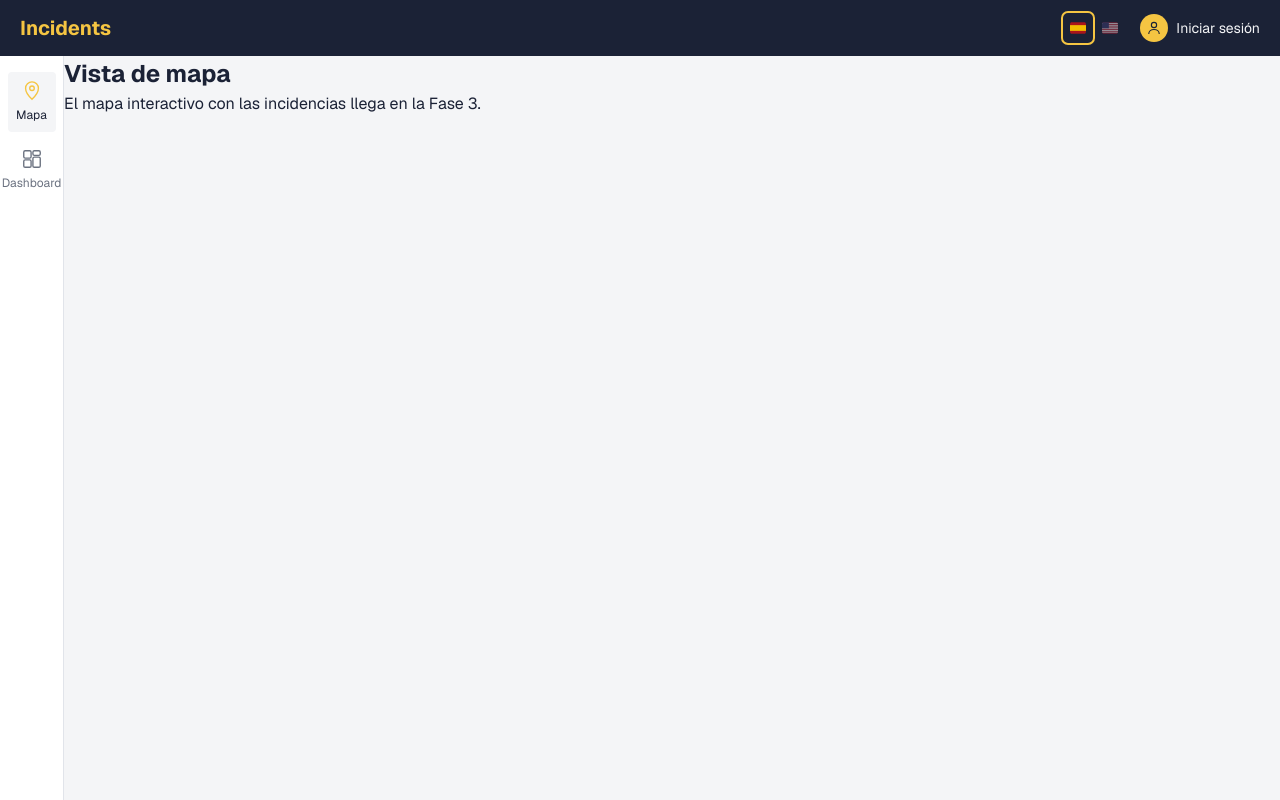
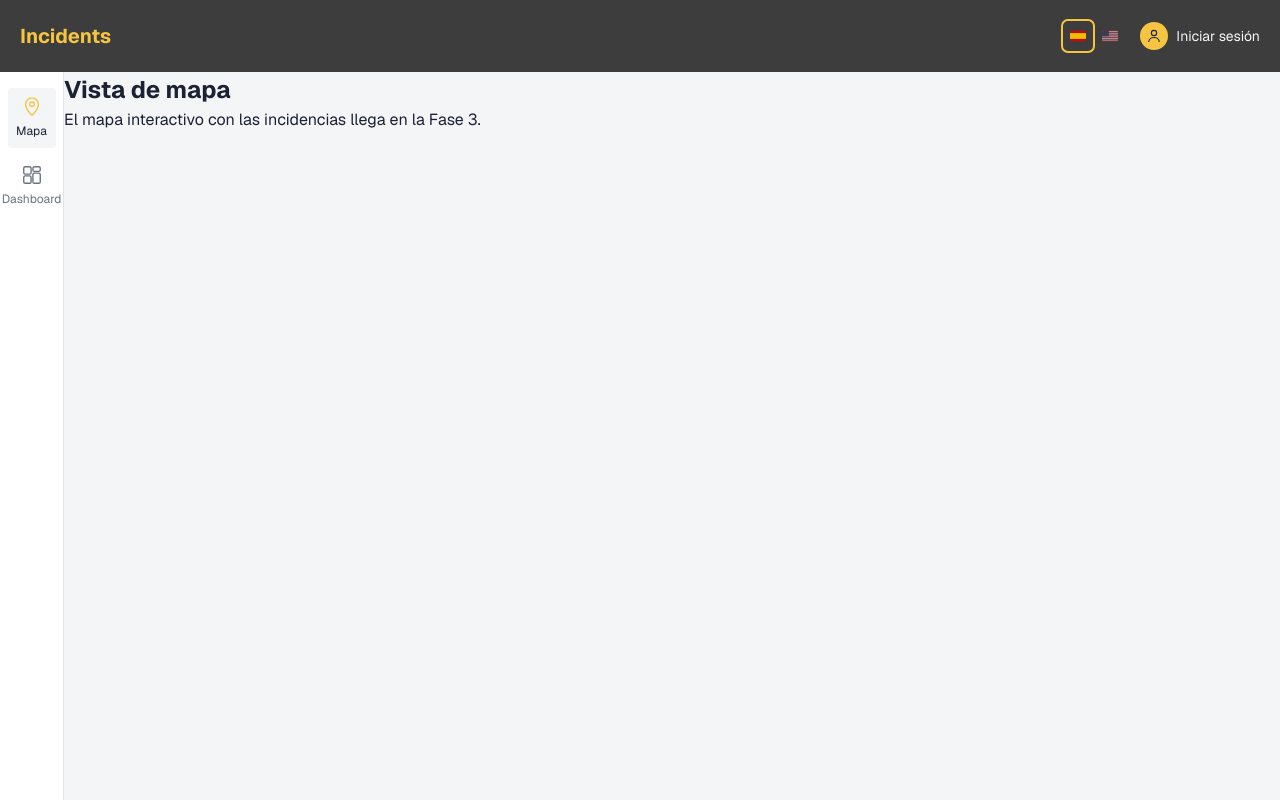
Before and after one commit to diaohh/incidents-map-dashboard, a Next.js app: page / in a window 1280 px wide. Built offline with nearby package versions, Linux system fonts and the light colour scheme.

Commit message:
style: increase navbar height and darken header background
Bumps $navbar-height to 72px and changes $color-navy-900 to rgb(61, 61, 61)
per the updated navbar design.

```diff
--- a/src/app/styles/_tokens.scss
+++ b/src/app/styles/_tokens.scss
@@ -1,5 +1,5 @@
 // Colores
-$color-navy-900: #1b2236;
+$color-navy-900: #3d3d3d;
 $color-navy-800: #232c44;
 $color-accent: #f5c542;
 $color-accent-contrast: #1b2236;
@@ -48,5 +48,5 @@ $bp-lg: 1024px;
 $bp-xl: 1280px;
 
 // Layout
-$navbar-height: 56px;
+$navbar-height: 72px;
 $sidebar-width: 64px;
```
